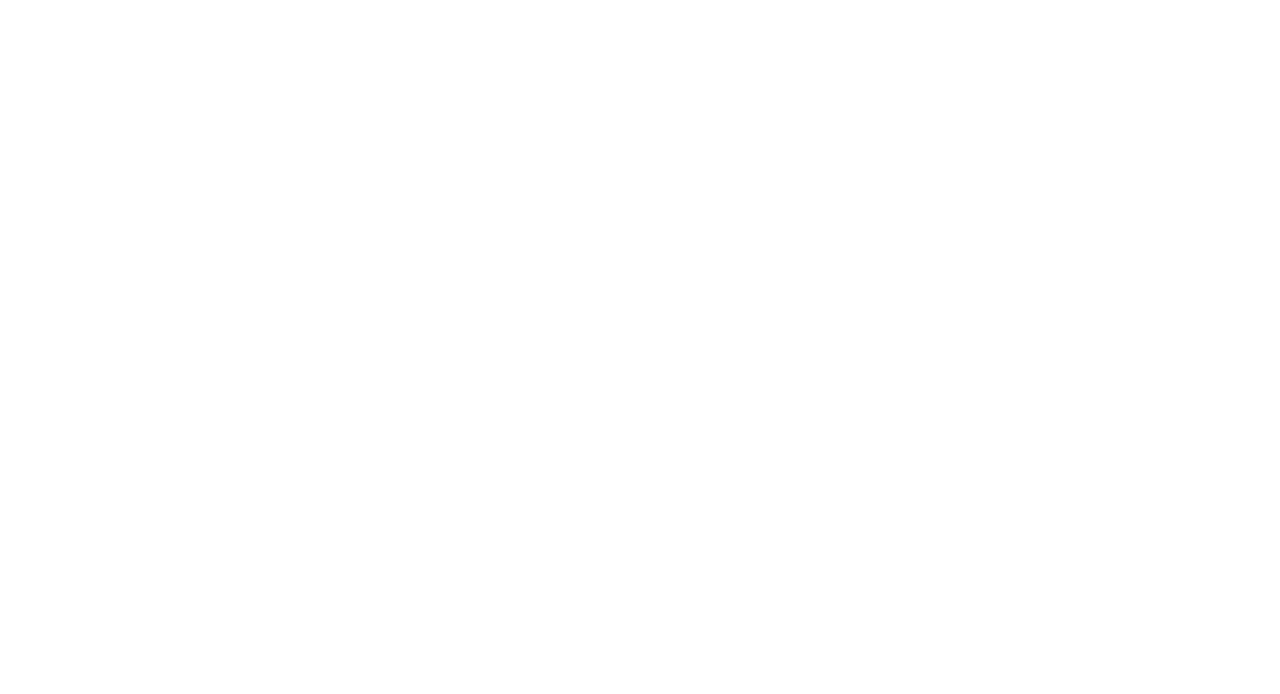
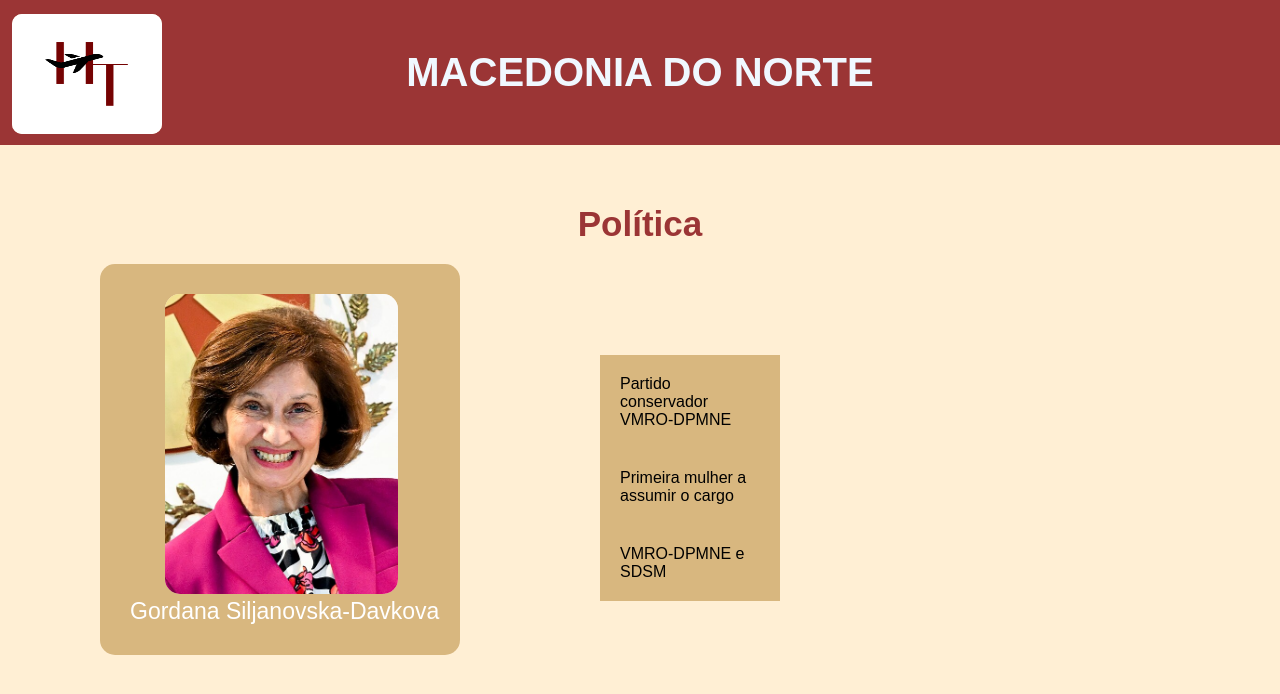
Before and after one commit to eloisa-brito16/site-macedonia-do-norte, a plain HTML site: page politica.html in a window 1280 px wide. Drawn offline with Linux system fonts and the light colour scheme.

Commit message:
pagina inicial quase finalizada, pagina sobre politica iniciada e quase finalizada

```diff
--- a/politica.css
+++ b/politica.css
@@ -0,0 +1,91 @@
+@charset "utf8";
+
+*{
+    padding: 0%;
+    margin: 0%;
+    font-family: "Quicksand", sans-serif;
+  font-optical-sizing: auto;
+  font-weight: weight;
+  font-style: normal;
+  background-color: #ffefd4;
+}
+
+.header{
+     background-color: #9b3535;
+    height: 100px;
+}
+
+.h1{
+    background-color: #9b3535;
+    text-align: center;
+    color: aliceblue;
+    padding: 50px;
+    font-size: 40px;
+}
+
+.logo{
+    position: relative;
+   width: 150px;
+    height: 120px;
+    bottom: 86px;
+    margin-left: 12px;
+    border-radius: 10px;
+}
+
+.divh2{
+    position: relative;
+    bottom: 20px;
+}
+
+.h2{
+    color: #9b3535;
+    text-align: center;
+    font-size: 35px;
+    font-weight: bold;
+}
+
+.divimg{
+    background-color: #d8b77f;
+    width: 300px;
+    margin-left: 100px;
+    padding: 30px;
+    border-radius: 15px;
+}
+
+.img{
+    margin: auto;
+    height: 300px;
+    margin-left: 35px;
+    border-radius: 15px;
+}
+
+.p{
+    background-color: #d8b77f;
+    color: white;
+    font-size: 23px;
+    text-align: center;
+    white-space: nowrap;
+    top: -5px;
+}
+
+.plista{
+    border-radius: 15px;
+}
+
+.lista{
+    position: relative;
+    margin-left: 600px;
+    margin-right: 500px;
+    bottom: 300px;
+}
+
+.ul{
+    background-color: #d8b77f;
+    list-style-type: none;
+}
+
+.elementos{
+    background-color: #d8b77f;
+    padding: 20px;
+
+}
--- a/politica.html
+++ b/politica.html
@@ -7,6 +7,31 @@
     <link rel="stylesheet" href="politica.css">
 </head>
 <body>
+    <header class="header">
+        <h1 class="h1">MACEDONIA DO NORTE</h1>
+    </header>
+
+    <img src="img/logo.png" alt="" class="logo">
+
+    <div class="divh2">
+        <h2 class="h2">Política</h2>
+    </div>
+
+    <div class="divimg">
+        <img src="img/macedonia-presidente.jpg" alt="" class="img ">
+        <p class="p">Gordana Siljanovska-Davkova</p>
+
+    </div>
+
+    <div class="lista">
+        <p class="plista">
+            <ul class="ul">
+                <li class="elementos">Partido conservador VMRO-DPMNE</li>
+                <li class="elementos">Primeira mulher a assumir o cargo</li>
+                <li class="elementos">VMRO-DPMNE e SDSM</li>
+            </ul>
+        </p>
+    </div>
 
 </body>
 </html>
--- a/style.css
+++ b/style.css
@@ -3,7 +3,7 @@
 *{
     padding: 0%;
     margin: 0%;
-     font-family: "Quicksand", sans-serif;
+    font-family: "Quicksand", sans-serif;
   font-optical-sizing: auto;
   font-weight: weight;
   font-style: normal;
@@ -106,6 +106,9 @@
 .divh2{
     width: 450px;
     text-align: center;
+    position: relative;
+    margin-top: 100px;
+    margin-bottom: -110px;
 }
 
 .h2{
@@ -129,23 +132,22 @@
 
 .mace{
     display: flex;
+    position: relative;
     background-color: #d8b77f;
-    padding: 40px 10px;
-    margin: auto;
+    padding: 20px;
+    margin-bottom: 200px;
     margin-top: -200px;
     border-radius: 50px;
-    position: relative;
-    margin-bottom: 130px;
 }
 
 .maceimg{
-    max-width: 50%;
+    max-width: 65%;
     min-width: 70%;
-    max-height: 50%;
+    max-height: 63%;
     min-height: 20%;
     margin-left: 65px;
     border-radius: 20px;
-   margin-top: 50px;
+   margin-top: 65px;
 }
 
 .titulo1{
@@ -154,6 +156,7 @@
     margin: auto;
     right: 230px;
     bottom: 330px;
+    top: -245px;
     padding-right: 7px;
     padding-left: 60px;
     padding-bottom: 10px;
@@ -171,6 +174,11 @@
     background-color: #bb3e3e;
 }
 
+.linkm{
+    text-decoration: none;
+    color: aliceblue;
+}
+
 .servia{
     background-color: #d8b77f;
     padding: 50px;
@@ -181,11 +189,12 @@
 }
 
 .serimg{
-    width: 290px;
-    height: 305px;
+    width: 300px;
+    height: 335px;
     margin-left: 10px;
     margin-top: 50px;
     margin-bottom: 55px;
+    bottom: 90px;
     border-radius: 20px;
 }
 
@@ -194,9 +203,10 @@
     position: relative;
     margin: auto;
     bottom: 470px;
+    top: -460px;
     padding-bottom: 10px;
     padding-top: 10px;
-    border-radius: 15px;
+    border-radius: 14px;
     width: 100px;
     padding-right: 15px;
     color: aliceblue;
@@ -217,30 +227,56 @@
     border-radius: 50px;
     margin: auto;
     position: relative;
-    bottom: 240px;
+    bottom: 205px;
 }
 
 .greimg{
-    max-width: 70%;
+    max-width: 80%;
     min-width: 50%;
-    height: 60%;
-    margin-left: 55px;
+    max-height: 30%;
+    min-height: 50%;
+    margin-left: 40px;
     border-radius: 20px;
     top: 250px;
+}
+
+.titulo3{
+    background-color: #bb3e3e;
+    position: relative;
+    margin: auto;
+    top: -390px;
+    padding-bottom: 10px;
+    padding-top: 10px;
+    border-radius: 14px;
+    width: 100px;
+    padding-right: 15px;
+    color: aliceblue;
+    font-size: large;
+}
+
+.p3{
+    width: 100px;
+    background-color: #bb3e3e;
+    text-align: center;
+    padding-left: 7px;
 }
 
 .button{
     position: relative;
     margin-left: 600px;
-    bottom: 1100px;
+    bottom: 1163px;
     border-radius: 20px;
     padding: 10px;
-
+    color:aliceblue;
+    background-color: darkgray;
 }
 
 .caixa{
     position: relative;
     width: 250px;
-    bottom: 1130px;
-    margin-left: 880px;
+    height: 30px;
+    bottom: 1200px;
+    margin-left: 700px;
+    border-radius: 15px;
+    border-color: black;
 }
```
Also changed, not shown: home.html (+9 -4 lines), img/index.html (deleted, +0 -17 lines), img/grecia.jpg, img/macedonia-presidente.jpg (added), img/macedonia.jpg, img/servia.jpg.
